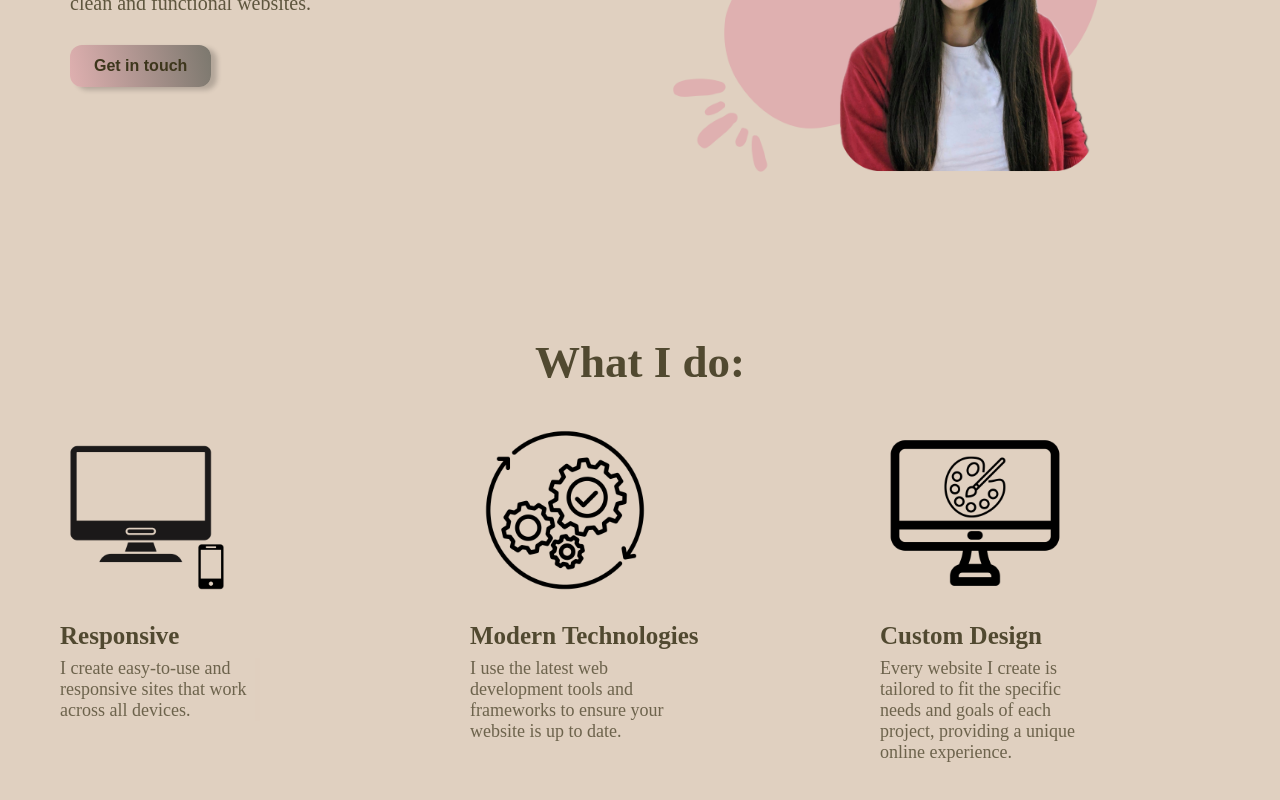
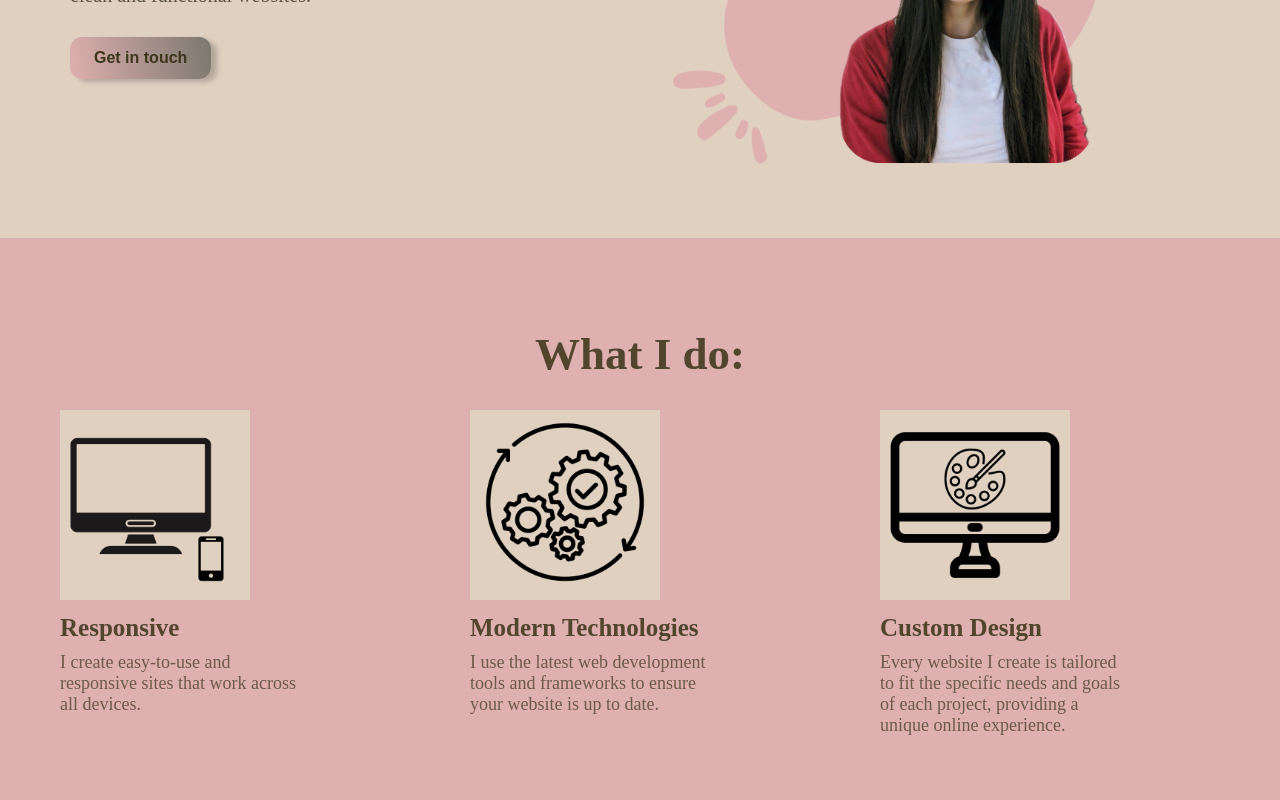
Before and after one commit to vanjabrkan/Portfolio, a React (Vite) app: page / in a window 1280 px wide. Shown: the part 434-1234 px from the top of the page. Before the commit the page ends 1197 px from the top, so only its background shows below. Built offline with nearby package versions, Linux system fonts and the light colour scheme.

Commit message:
Set appropriate background colors

```diff
--- a/src/components/FeatureArea/featurearea.css
+++ b/src/components/FeatureArea/featurearea.css
@@ -1,6 +1,7 @@
 .featureAreaRoot {
-  margin-top: 90px;
-  background-color: rgb(95, 19, 131);
+  padding-top: 90px;
+  padding-bottom: 90px;
+  background-color: #dfb0b0;
 }
 
 .featureAreaConteiner {
@@ -12,15 +13,15 @@
   font-size: 45px;
   font-weight: bold;
   text-align: center;
-  margin-bottom: 30px;
+  padding-bottom: 30px;
 }
 
 .featureAreaItems {
   display: flex;
-  justify-content:center;   /* center items horizontally */
-  align-items: center;       /* center items vertically */
-  gap: 160px;                 /* space between items */
-  flex-wrap: wrap;           /* wrap items on smaller screens */
+  justify-content: center; /* center items horizontally */
+  align-items: center; /* center items vertically */
+  gap: 160px; /* space between items */
+  flex-wrap: wrap; /* wrap items on smaller screens */
   text-align: left;
   padding-right: 90px;
 }
@@ -28,8 +29,6 @@
 .LevelItemRoot {
   width: 250px;
   height: 300px;
-
-
 }
 
 .LevelItemImageConteiner {
@@ -40,21 +39,17 @@
 .LevelItemImage {
   height: 100%;
   width: 100%;
-
+  padding-bottom: 10px;
 }
 
 .LevelItemTitle {
   font-weight: bold;
   font-size: 25px;
-    margin-top:10px;
-
-
+  padding-bottom: 10px;
 }
 
 .LevelItemText {
   font-size: 18px;
-    width: 80%;
   opacity: 0.8;
-    margin-top: 8px;
-
+  padding-bottom: 30px;
 }
--- a/src/components/HeroArea/heroarea.css
+++ b/src/components/HeroArea/heroarea.css
@@ -1,20 +1,17 @@
-
 .heroAreaRoot {
   display: flex;
   align-items: center;
   justify-content: center;
   padding: 60px 20px;
   gap: 40px;
-
 }
 
 /* LEFT SECTION  */
 .leftAreaRoot {
   flex: 1;
   display: flex;
-  justify-content:end;
+  justify-content: end;
 }
-
 
 .leftAreaSubConteiner {
   display: flex;
@@ -23,7 +20,6 @@
   text-align: left; /* desktop */
   width: 100%;
   max-width: 550px;
-
 }
 
 .leftAreaSubHeader {
@@ -41,33 +37,25 @@
   background: linear-gradient(79deg, #dfb0b0, #6e6c63e1);
   color: #3d361c;
   border: none;
-
   border-radius: 12px; /* Rounded corners for smooth, soft button appearance */
-
   padding: 12px 24px; /* Inner spacing: height and width of the button */
   font-size: 16px;
   font-weight: bold;
-
-  cursor: pointer;   /* Mouse cursor changes to pointer */
-  /* Smooth animation for hover/active effects */
-  transition: all 0.3s ease;
-  /* Soft shadow that gives a slight 3D depth */
-  box-shadow: 6px 3px 5px rgba(0, 0, 0, 0.2);
+  cursor: pointer; /* Mouse cursor changes to pointer */
+  transition: all 0.3s ease; /* Smooth animation for hover/active effects */
+  box-shadow: 6px 3px 5px rgba(0, 0, 0, 0.2); /* Soft shadow that gives a slight 3D depth */
 }
 
 .heroButton:hover {
-  /* Button moves slightly up to create a “lifted” 3D effect */
-  transform: translateY(-2px);
-
-  /* Shadow becomes larger and softer */
-  box-shadow: 0 6px 20px rgba(0, 0, 0, 0.3);
+  transform: translateY(
+    -2px
+  ); /* Button moves slightly up to create a “lifted” 3D effect */
+  box-shadow: 0 6px 20px rgba(0, 0, 0, 0.3); /* Shadow becomes larger and softer */
 }
 
 .heroButton:active {
-  /* When clicking, button goes back down */
-  transform: translateY(0);
-  /* Shadow becomes smaller again */
-  box-shadow: 0 4px 10px rgba(0, 0, 0, 0.2);
+  transform: translateY(0); /* When clicking, button goes back down */
+  box-shadow: 0 4px 10px rgba(0, 0, 0, 0.2); /* Shadow becomes smaller again */
 }
 
 /* RIGHT SECTION */
@@ -79,7 +67,7 @@
 .rightAreaConteiner {
   object-fit: cover;
   width: 100%;
-  max-width: 450px;  /* responsive limit */
+  max-width: 450px; /* responsive limit */
 }
 
 .rightAreaImage {
@@ -88,7 +76,6 @@
   display: block;
   object-fit: cover;
 }
-
 
 /* ========================== */
 /* RESPONSIVE FOR SMALL SCREENS */
@@ -101,7 +88,7 @@
 
   .leftAreaConteiner,
   .rightAreaConteiner {
-     padding: 2rem;
+    padding: 2rem;
     width: 80%;
   }
 }
--- a/src/index.css
+++ b/src/index.css
@@ -1,4 +1,10 @@
 * {
+  margin: 0;
+  padding: 0;
+  box-sizing: border-box;
   color: #3d361ce1;
+}
+
+body {
   background-color: #e0d0c0;
 }
```
Lines whose indentation alone changed are shown as unchanged.
